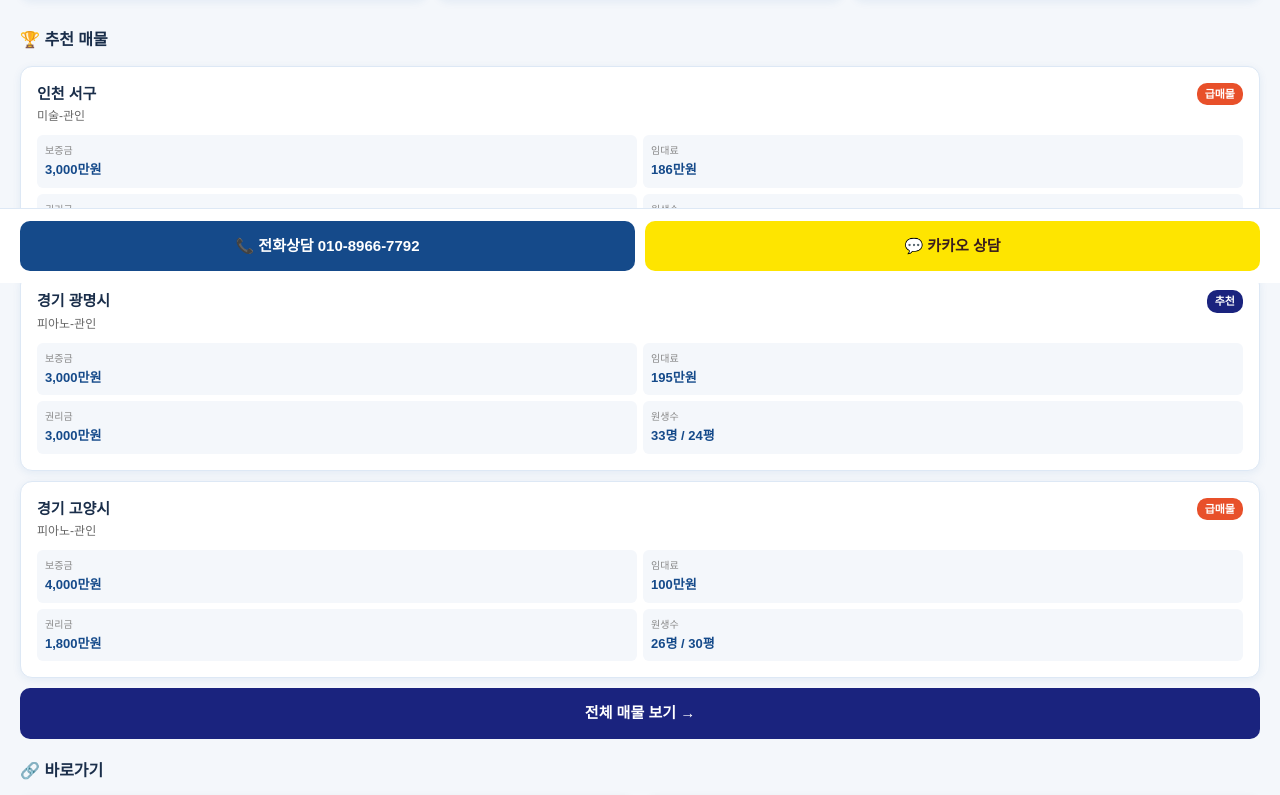
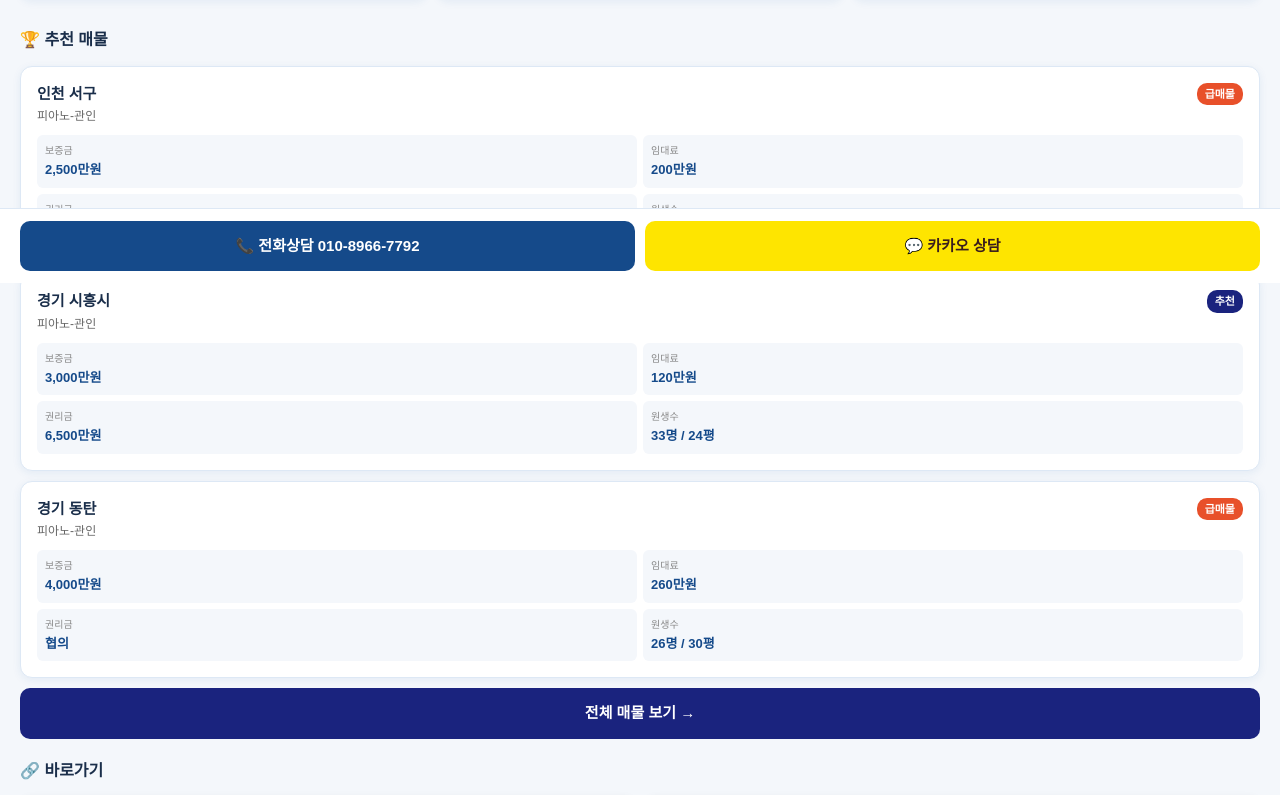
Before and after one commit to oneacademy0522/oneacademy-app, a Next.js app: page / in a window 1280 px wide. Shown: the part 517-1312 px from the top of the page. Built offline with nearby package versions, Linux system fonts and the light colour scheme.

Commit message:
추천매물 수정

```diff
--- a/app/page.tsx
+++ b/app/page.tsx
@@ -2,9 +2,9 @@ import Link from 'next/link';
 
 export default function Home() {
   const listings = [
-    { id: 2687, region: '인천 서구', type: '미술-관인', deposit: '3,000만원', rent: '186만원', premium: '2,000만원', students: 70, area: 47, badge: '급매물' },
-    { id: 2686, region: '경기 광명시', type: '피아노-관인', deposit: '3,000만원', rent: '195만원', premium: '3,000만원', students: 33, area: 24, badge: '추천' },
-    { id: 2681, region: '경기 고양시', type: '피아노-관인', deposit: '4,000만원', rent: '100만원', premium: '1,800만원', students: 26, area: 30, badge: '급매물' },
+    { id: 2695, region: '인천 서구', type: '피아노-관인', deposit: '2,500만원', rent: '200만원', premium: '1,500만원', students: 70, area: 47, badge: '급매물' },
+    { id: 2698, region: '경기 시흥시', type: '피아노-관인', deposit: '3,000만원', rent: '120만원', premium: '6,500만원', students: 33, area: 24, badge: '추천' },
+    { id: 2681, region: '경기 동탄', type: '피아노-관인', deposit: '4,000만원', rent: '260만원', premium: '협의', students: 26, area: 30, badge: '급매물' },
   ];
 
   const PRIMARY = '#1a237e';
```
